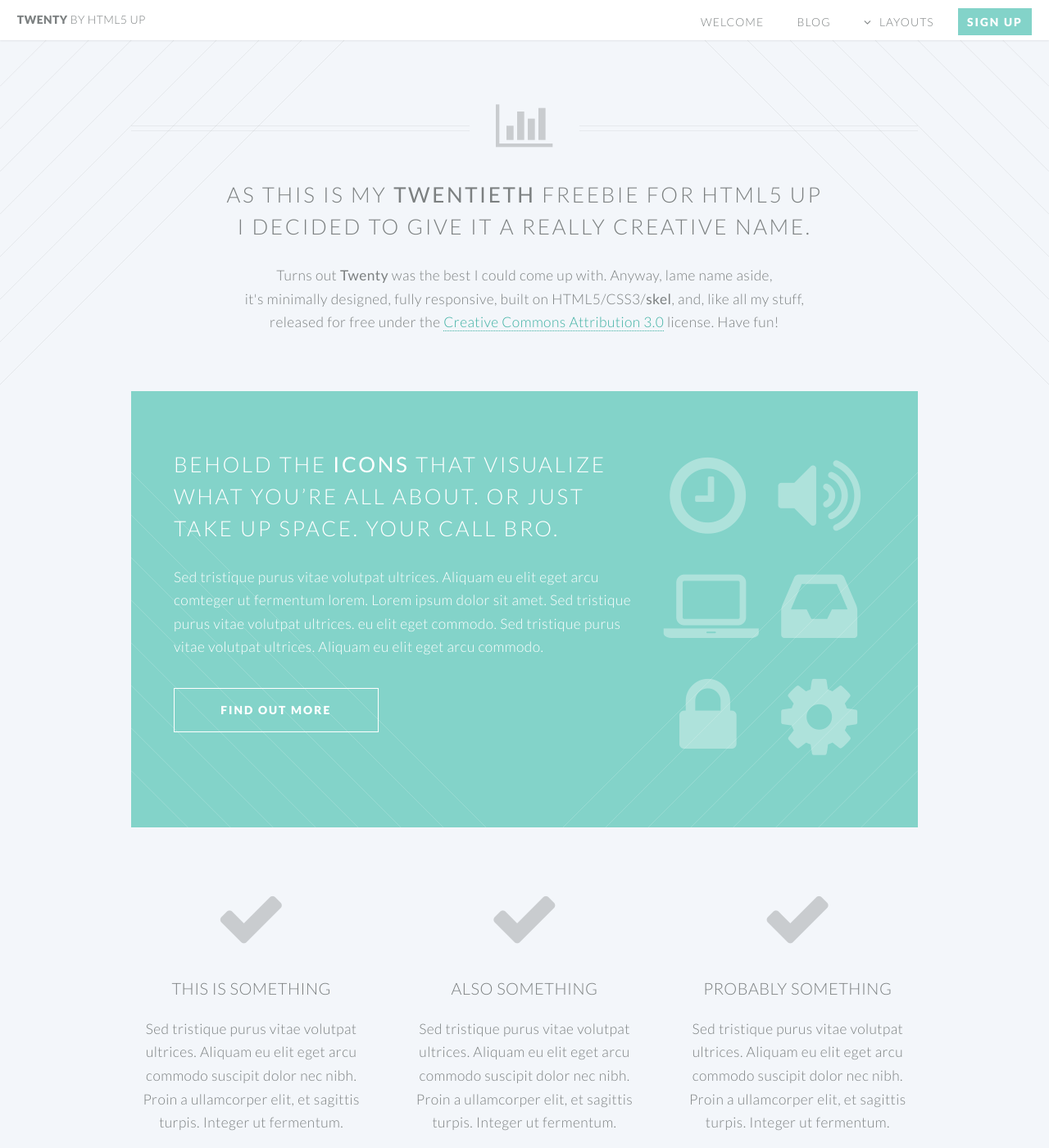
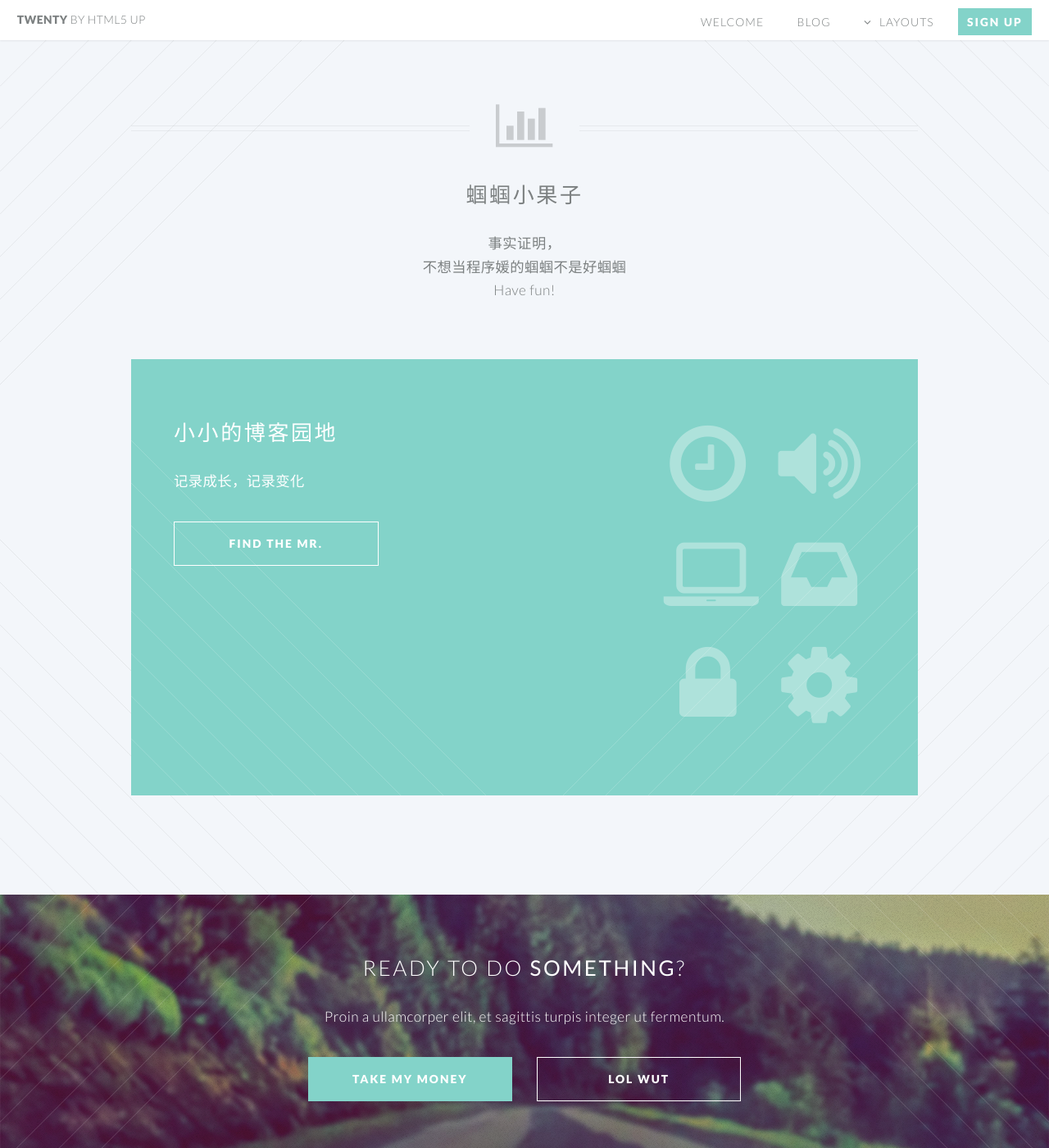
Before and after one commit to BiancaGuo/BiancaGuo.github.io, a Jekyll site: the page built from index.html, in a window 1280 px wide and 1400 px high, scrolled down 564 px. Shown: the whole window at 82% size. Built offline with Jekyll 4.4.1, drawn with Linux system fonts in a browser that asks for light colours; some of the changed text lies outside the part shown.

Commit message:
indexChange

```diff
--- a/index.html
+++ b/index.html
@@ -6,15 +6,14 @@ layout: landing-page
 
 				<header class="special container">
 					<span class="icon fa-bar-chart-o"></span>
-					<h2>As this is my <strong>twentieth</strong> freebie for HTML5 UP
+					<h2>蝈蝈小果子
 					<br />
-					I decided to give it a really creative name.</h2>
-					<p>Turns out <strong>Twenty</strong> was the best I could come up with. Anyway, lame name aside,
+					</h2>
+					<p>事实证明，
 					<br />
-					it's minimally designed, fully responsive, built on HTML5/CSS3/<strong>skel</strong>,
-					and, like all my stuff,
+					不想当程序媛的蝈蝈不是好蝈蝈
 					<br />
-					released for free under the <a href="http://html5up.net/license">Creative Commons Attribution 3.0</a> license. Have fun!</p>
+					Have fun!</p>
 				</header>
 
 				<!-- One -->
@@ -23,12 +22,12 @@ layout: landing-page
 							<div class="8u">
 
 								<header>
-									<h2>Behold the <strong>icons</strong> that visualize what you’re all about. or just take up space. your call bro.</h2>
+									<h2>小小的博客园地</h2>
 								</header>
-								<p>Sed tristique purus vitae volutpat ultrices. Aliquam eu elit eget arcu comteger ut fermentum lorem. Lorem ipsum dolor sit amet. Sed tristique purus vitae volutpat ultrices. eu elit eget commodo. Sed tristique purus vitae volutpat ultrices. Aliquam eu elit eget arcu commodo.</p>
+								<p>记录成长，记录变化</p>
 								<footer>
 									<ul class="buttons">
-										<li><a href="#" class="button">Find Out More</a></li>
+										<li><a href="#" class="button">Find The Mr.</a></li>
 									</ul>
 								</footer>
 
@@ -49,7 +48,7 @@ layout: landing-page
 					</section>
 
 				<!-- Two -->
-					<section class="wrapper style1 container special">
+					<!-- <section class="wrapper style1 container special">
 						<div class="row">
 							<div class="4u">
 
@@ -85,62 +84,20 @@ layout: landing-page
 
 							</div>
 						</div>
-					</section>
+					</section> -->
 
 				<!-- Three -->
-					<section class="wrapper style3 container special">
+					<!-- <section class="wrapper style3 container special">
 
 						<header class="major">
 							<h2>Next look at this <strong>cool stuff</strong></h2>
 						</header>
 
 						<div class="row">
-							<div class="6u">
 
-								<section>
-									<a href="#" class="image featured"><img src="images/pic01.jpg" alt="" /></a>
-									<header>
-										<h3>A Really Fast Train</h3>
-									</header>
-									<p>Sed tristique purus vitae volutpat commodo suscipit amet sed nibh. Proin a ullamcorper sed blandit. Sed tristique purus vitae volutpat commodo suscipit ullamcorper sed blandit lorem ipsum dolore.</p>
-								</section>
-
-							</div>
-							<div class="6u">
-
-								<section>
-									<a href="#" class="image featured"><img src="images/pic02.jpg" alt="" /></a>
-									<header>
-										<h3>An Airport Terminal</h3>
-									</header>
-									<p>Sed tristique purus vitae volutpat commodo suscipit amet sed nibh. Proin a ullamcorper sed blandit. Sed tristique purus vitae volutpat commodo suscipit ullamcorper sed blandit lorem ipsum dolore.</p>
-								</section>
-
-							</div>
 						</div>
 						<div class="row">
-							<div class="6u">
 
-								<section>
-									<a href="#" class="image featured"><img src="images/pic03.jpg" alt="" /></a>
-									<header>
-										<h3>Hyperspace Travel</h3>
-									</header>
-									<p>Sed tristique purus vitae volutpat commodo suscipit amet sed nibh. Proin a ullamcorper sed blandit. Sed tristique purus vitae volutpat commodo suscipit ullamcorper sed blandit lorem ipsum dolore.</p>
-								</section>
-
-							</div>
-							<div class="6u">
-
-								<section>
-									<a href="#" class="image featured"><img src="images/pic04.jpg" alt="" /></a>
-									<header>
-										<h3>And Another Train</h3>
-									</header>
-									<p>Sed tristique purus vitae volutpat commodo suscipit amet sed nibh. Proin a ullamcorper sed blandit. Sed tristique purus vitae volutpat commodo suscipit ullamcorper sed blandit lorem ipsum dolore.</p>
-								</section>
-
-							</div>
 						</div>
 
 						<footer class="major">
@@ -149,7 +106,7 @@ layout: landing-page
 							</ul>
 						</footer>
 
-					</section>
+					</section> -->
 
 			</article>
 
```
